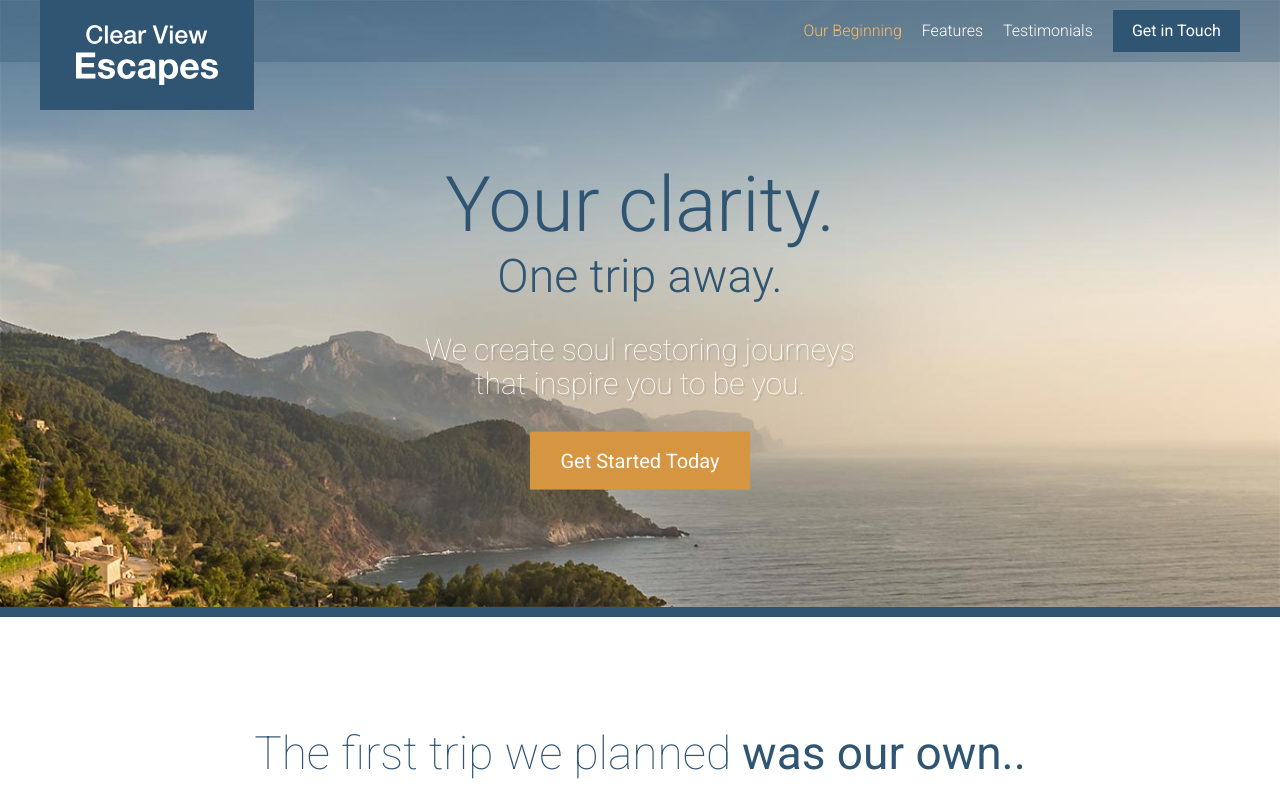
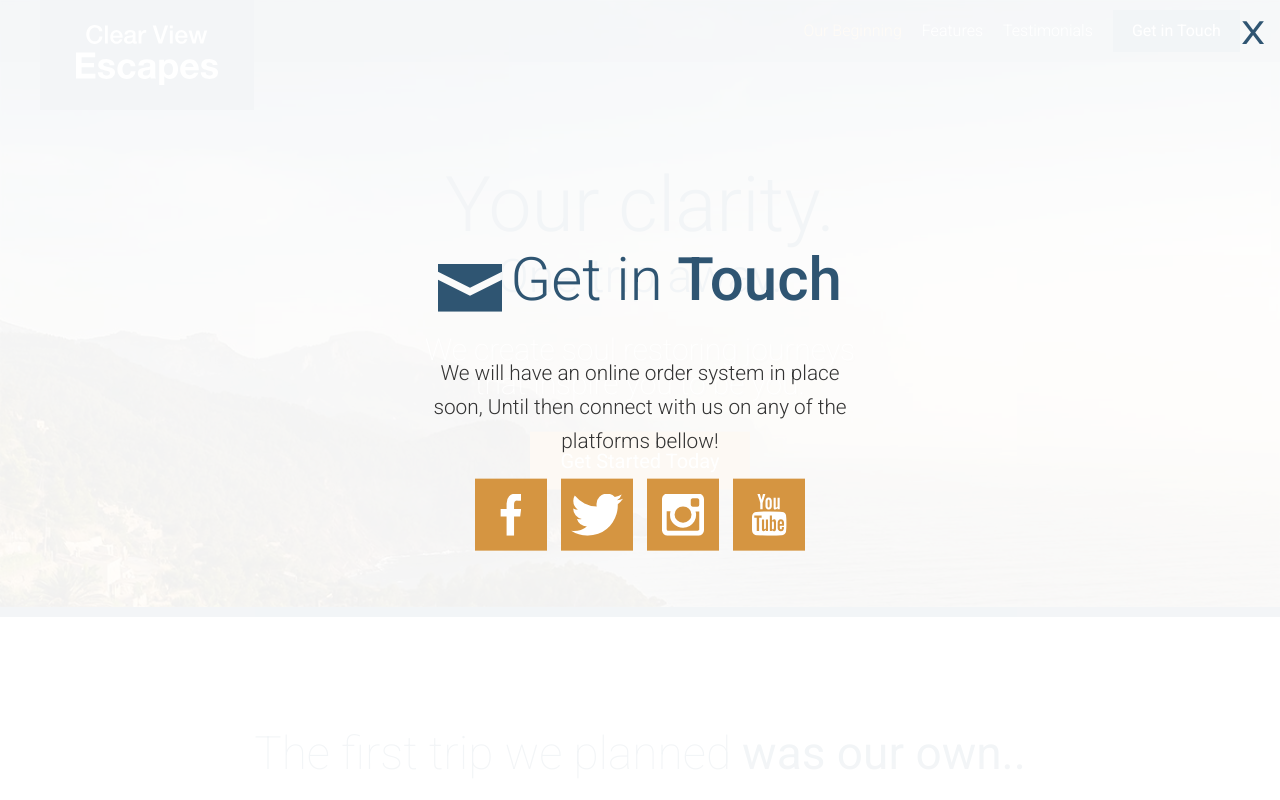
Before and after one commit to ammy2020/portfolio1, a website: page app/index.html in a window 1280 px wide. Both pictures are taken after a click on the link "Get Started Today". Shown: the top 800 px of the page. Drawn offline with Linux system fonts and the light colour scheme.

Commit message:
[Modal Tricks]: completed modal/overlay effects on click & close button

```diff
--- a/app/assets/scripts/App.js
+++ b/app/assets/scripts/App.js
@@ -3,6 +3,7 @@ import MobileMenu from './modules/MobileMenu';
 import RevealOnScroll from './modules/RevealOnScroll';
 import $ from 'jquery';
 import StickyHeader from './modules/StickyHeader';
+import Modal from './modules/Modal';
 
 var mobileMenu =  new MobileMenu();
 
@@ -10,3 +11,5 @@ new RevealOnScroll($('.feature-item'), '85%');
 new RevealOnScroll($('.testimonial'), '60%');
 
 var stickyHeader = new StickyHeader;
+
+var modal = new Modal();
--- /dev/null
+++ b/app/assets/styles/modules/_modal.css
@@ -0,0 +1,48 @@
+.modal{
+    position: fixed;
+    z-index: 5;
+    background-color: rgba(255, 255, 255, .94);
+    top: 0;
+    bottom: 0;
+    right: 0;
+    left: 0;
+    opacity: 0;
+    visibility: hidden;
+    transform: scale(1.2);
+    transition: all .3s ease-out;
+
+    &--is-visible{
+        opacity: 1;
+        visibility: visible;
+        transform: scale(1);
+     }
+
+    &__inner{
+        position: absolute;
+        width: 100%;
+        top: 50%;
+        transform: translateY(-50%);
+     }
+
+    &__description{
+        text-align: center;
+        font-size: 1.3rem;
+        font-weight: 300;
+        line-height: 1.65;
+     }
+
+     &__close{
+        position: absolute;
+        top: 15px;
+        right: 15px;
+        font-size: 2rem;
+        transform: scaleX(1.2);
+        transform-origin: 100% 0;
+        color: $mainBlue;
+        cursor: pointer;
+
+        &:hover{
+            color: $mainOrange;
+         }
+      }
+}
--- a/app/assets/styles/modules/_section-title.css
+++ b/app/assets/styles/modules/_section-title.css
@@ -15,6 +15,11 @@
          color: $mainBlue;
      }
 
+     &--less-margin{
+        margin-bottom: 1.3rem;
+        margin-top: 0;
+      }
+
     &__icon {
          display: block;
          margin-left: auto;
--- /dev/null
+++ b/app/assets/styles/modules/_social-icons.css
@@ -0,0 +1,25 @@
+.social-icons{
+    text-align: center;
+
+    &__icon{
+        background-color: $mainOrange;
+        display: inline-block;
+        margin: 0 5px 5px 5px;
+        width: 32%;
+        height: 72px;
+        position: relative;
+
+        @mixin atSmall{
+            width: 72px;
+            margin: 0 5px;
+        }
+
+        .icon{
+            display: block;
+            position: absolute;
+            top: 50%;
+            left: 50%;
+            transform: translate(-50%, -50%);
+        }
+     }
+}
--- a/app/assets/styles/modules/_wrapper.css
+++ b/app/assets/styles/modules/_wrapper.css
@@ -8,6 +8,10 @@
 
     &--medium{
         max-width: 976px;
+     }
+
+    &--narrow{
+        max-width: 470px;
      }
 
      &--no-padding-until-medium{
--- a/app/assets/styles/styles.css
+++ b/app/assets/styles/styles.css
@@ -17,3 +17,5 @@
 @import "modules/_site-header";
 @import "modules/_primary-nav";
 @import "modules/_reveal-item";
+@import "modules/_modal";
+@import "modules/_social-icons";
--- a/app/index.html
+++ b/app/index.html
@@ -22,7 +22,7 @@
         </div>
         <div class="site-header__menu-content">
             <div class="site-header__btn-container ">
-                <a href="#" class="btn">Get in Touch</a>
+                <a href="#" class="btn open-modal">Get in Touch</a>
             </div>
             <nav class="primary-nav primary-nav--pull-right">
                 <ul>
@@ -46,7 +46,7 @@
           <h1 class="large-hero__title">Your clarity.</h1>
           <h2 class="large-hero__subtitle">One trip away.</h2>
           <p class="large-hero__description">We create soul restoring journeys that inspire you to be you.</p>
-          <p><a href="#" class="btn btn--orange btn--large">Get Started Today</a></p>
+          <p><a href="#" class="btn btn--orange btn--large open-modal">Get Started Today</a></p>
       </div>
     </div>
   </div>
@@ -147,9 +147,24 @@
   <footer class="site-footer">
       <div class="wrapper">
           <p><span class="site-footer__text">Copyright &copy;  2018 Clear View Escapes. All rights reserved. </span>
-              <a href="#" class="btn btn--orange">Get in Touch</a></p>
+              <a href="#" class="btn btn--orange open-modal">Get in Touch</a></p>
       </div>
   </footer>
+  <div class="modal">
+      <div class="modal__inner">
+          <h2 class="section-title section-title--blue section-title--less-margin"><span class="icon icon--mail section-title__icon"></span>Get in <strong>Touch</strong></h2>
+          <div class="wrapper wrapper--narrow">
+              <p class="modal__description">We will have an online order system in place soon, Until then connect with us on any of the platforms bellow!</p>
+          </div>
+          <div class="social-icons">
+              <a href="#" class="social-icons__icon"><span class="icon icon--facebook"></span></a>
+              <a href="#" class="social-icons__icon"><span class="icon icon--twitter"></span></a>
+              <a href="#" class="social-icons__icon"><span class="icon icon--instagram"></span></a>
+              <a href="#" class="social-icons__icon"><span class="icon icon--youtube"></span></a>
+          </div>
+      </div>
+      <div class="modal__close">X</div>
+  </div>
   <script src="./temp/scripts/App.js"></script>
 </body>
 </html>
--- a/app/temp/styles/styles.css
+++ b/app/temp/styles/styles.css
@@ -550,6 +550,10 @@ a{
   max-width: 976px;
 }
 
+.wrapper--narrow{
+  max-width: 470px;
+}
+
 .wrapper--no-padding-until-medium{
   padding-left: 0;
   padding-right: 0;
@@ -861,6 +865,11 @@ a{
 
 .section-title--blue {
   color: #2f5572;
+}
+
+.section-title--less-margin{
+  margin-bottom: 1.3rem;
+  margin-top: 0;
 }
 
 .section-title__icon {
@@ -1335,3 +1344,81 @@ a{
   opacity: 1;
   transform: scale(1);
 }
+
+.modal{
+    position: fixed;
+    z-index: 5;
+    background-color: rgba(255, 255, 255, .94);
+    top: 0;
+    bottom: 0;
+    right: 0;
+    left: 0;
+    opacity: 0;
+    visibility: hidden;
+    transform: scale(1.2);
+    transition: all .3s ease-out;
+}
+
+.modal--is-visible{
+  opacity: 1;
+  visibility: visible;
+  transform: scale(1);
+}
+
+.modal__inner{
+  position: absolute;
+  width: 100%;
+  top: 50%;
+  transform: translateY(-50%);
+}
+
+.modal__description{
+  text-align: center;
+  font-size: 1.3rem;
+  font-weight: 300;
+  line-height: 1.65;
+}
+
+.modal__close{
+  position: absolute;
+  top: 15px;
+  right: 15px;
+  font-size: 2rem;
+  transform: scaleX(1.2);
+  transform-origin: 100% 0;
+  color: #2f5572;
+  cursor: pointer;
+}
+
+.modal__close:hover{
+  color: #d59541;
+}
+
+.social-icons{
+    text-align: center;
+}
+
+.social-icons__icon{
+  background-color: #d59541;
+  display: inline-block;
+  margin: 0 5px 5px 5px;
+  width: 32%;
+  height: 72px;
+  position: relative;
+}
+
+@media (min-width: 530px) {
+
+  .social-icons__icon {
+    width: 72px;
+    margin: 0 5px;
+  }
+}
+
+.social-icons__icon .icon{
+  display: block;
+  position: absolute;
+  top: 50%;
+  left: 50%;
+  transform: translate(-50%, -50%);
+}
```
Also changed, not shown: app/assets/scripts/modules/Modal.js (added, +42 -0 lines), app/temp/scripts/App.js.
